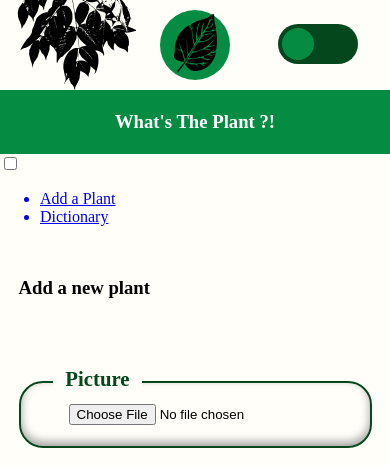
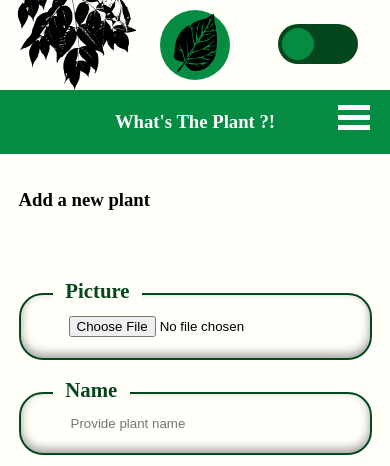
Before and after one commit to Permarole/WhatsThePlant, a PHP site: page /addPlant.php in a window 390 px wide. Shown: the top 466 px of the page. Run offline with PHP 8.4, Linux system fonts and the light colour scheme.

Commit message:
mobile menu styling

```diff
--- a/desktopStyle.css
+++ b/desktopStyle.css
@@ -1,5 +1,5 @@
 body {
-	background-image: url("./assets/headerDecoration.svg");
+  background-image: url('./assets/headerDecoration.svg');
   background-position-x: 75vw;
   background-repeat: no-repeat;
   background-size: 20%;
@@ -45,8 +45,13 @@ nav {
 }
 
 .headerContainer__switch__slider {
-	top: 2.5em;
+  top: 2.5rem;
   right: -97vw;
+  z-index: 99;
+}
+
+header nav {
+  z-index: 0;
 }
 
 #menu {
@@ -55,13 +60,15 @@ nav {
 
 #menuToggle {
   flex-basis: 70vw;
+  position: relative;
+  top: 0;
 }
 
 #menuToggle input {
   display: none;
 }
 
-ul {
+.menuToggle .menu {
   display: flex !important;
   flex-direction: row;
   list-style: none;
@@ -70,6 +77,7 @@ ul {
   padding: 2em 0;
   margin: 0;
   width: 100%;
+  top: 0 !important;
   background-color: var(--primary-color);
 }
 
@@ -78,9 +86,16 @@ a {
   text-decoration: none;
 }
 
-.menuLink {
-	text-decoration: none;
-	font-size: 2em;
+.menuToggle .menu .menuLink {
+  width: auto;
+}
+
+.menuToggle .menu .menuLink li {
+  padding: 0 2rem;
+}
+
+.menuToggle span {
+  display: none;
 }
 
 .hero {
--- a/header.php
+++ b/header.php
@@ -16,12 +16,15 @@
         <h1 class="hero__title">What's The Plant ?!</h1>
       </a>
     </section>
-    <div id="menuToggle">
+    <div id="menuToggle" class="menuToggle">
       <input type="checkbox" />
-      <span></span>
-      <span></span>
-      <span></span>
-      <ul id="menu">
+      <div class="menuBurger">
+        <span></span>
+        <span></span>
+        <span></span>
+      </div>
+
+      <ul id="menu" class="menu">
         <a class="menuLink" href="addPlant.php">
           <li>Add a Plant</li>
         </a>
--- a/style.css
+++ b/style.css
@@ -68,7 +68,7 @@ img {
 .headerContainer {
   display: flex;
   justify-content: center;
-	background-image: url("./assets/header_decoration_resized.svg");
+  background-image: url('./assets/header_decoration_resized.svg');
   background-repeat: no-repeat;
   background-position-x: 1em;
   width: 100%;
@@ -124,7 +124,7 @@ img {
 /* The Knob */
 .headerContainer__switch__slider:before {
   position: absolute;
-	content: "";
+  content: '';
   height: 32px;
   width: 32px;
   left: 4px;
@@ -156,6 +156,74 @@ input:focus + .headerContainer__switch__slider {
 
 .headerContainer__switch__slider.round:before {
   border-radius: 50%;
+}
+
+/*-------------------------MENU TOGGLE----------------------*/
+header nav {
+  position: relative;
+  z-index: 1;
+}
+
+.menuToggle {
+  position: absolute;
+  top: 10px;
+  right: 0;
+}
+
+.menu {
+  display: none;
+  position: relative;
+  list-style-type: none;
+  padding: 0;
+  width: 100%;
+  top: 35px;
+}
+
+.menuToggle .menuBurger {
+  display: block !important;
+  position: absolute;
+  right: 20px;
+}
+
+.menuToggle .menuBurger span {
+  display: block;
+  height: 5px;
+  width: 2rem;
+  margin: 5px 0;
+  background-color: white;
+}
+
+.menuToggle input {
+  z-index: 99;
+  position: absolute;
+  right: 10px;
+  width: 50px;
+  height: 50px;
+  top: -10px;
+  opacity: 0;
+  cursor: pointer;
+}
+
+.menuToggle .menu .menuLink {
+  display: block;
+  font-size: 2em;
+  text-decoration: none;
+  width: 90vw;
+  color: white;
+}
+
+.menuToggle .menu .menuLink li {
+  background-color: var(--primary-color);
+  padding: 1rem 0;
+  text-align: center;
+}
+
+.menuToggle input[type='checkbox']:checked ~ .menu {
+  display: block;
+}
+
+.menuToggle .input[type='checkbox']:checked ~ .menu .menuLink li {
+  background-color: var(--primary-color);
 }
 
 /*-------------------------HERO----------------------*/
@@ -208,7 +276,7 @@ input:focus + .headerContainer__switch__slider {
   align-items: center;
 }
 
-.game__answers__item input[type="radio"] {
+.game__answers__item input[type='radio'] {
   display: none;
 }
 
@@ -221,7 +289,7 @@ input:focus + .headerContainer__switch__slider {
   text-align: center;
 }
 
-.game__answers__item input[type="radio"]:checked + span {
+.game__answers__item input[type='radio']:checked + span {
   background-color: var(--secondary-color);
   color: black;
 }
@@ -301,7 +369,7 @@ input:focus + .headerContainer__switch__slider {
   color: white;
 }
 
-input[type="radio"]:nth-of-type(2) {
+input[type='radio']:nth-of-type(2) {
   margin-left: 3rem;
 }
 
@@ -378,8 +446,8 @@ input[type="radio"]:nth-of-type(2) {
 }
 
 .footer__social__link:hover .footer__social__link__icon {
-	filter: brightness(0) invert(92%) sepia(20%) saturate(334%)
-		hue-rotate(41deg) brightness(102%) contrast(97%);
+  filter: brightness(0) invert(92%) sepia(20%) saturate(334%) hue-rotate(41deg)
+    brightness(102%) contrast(97%);
 }
 
 .footer__social__link:focus .footer__social__link__icon {
```
Lines whose indentation alone changed are shown as unchanged.
